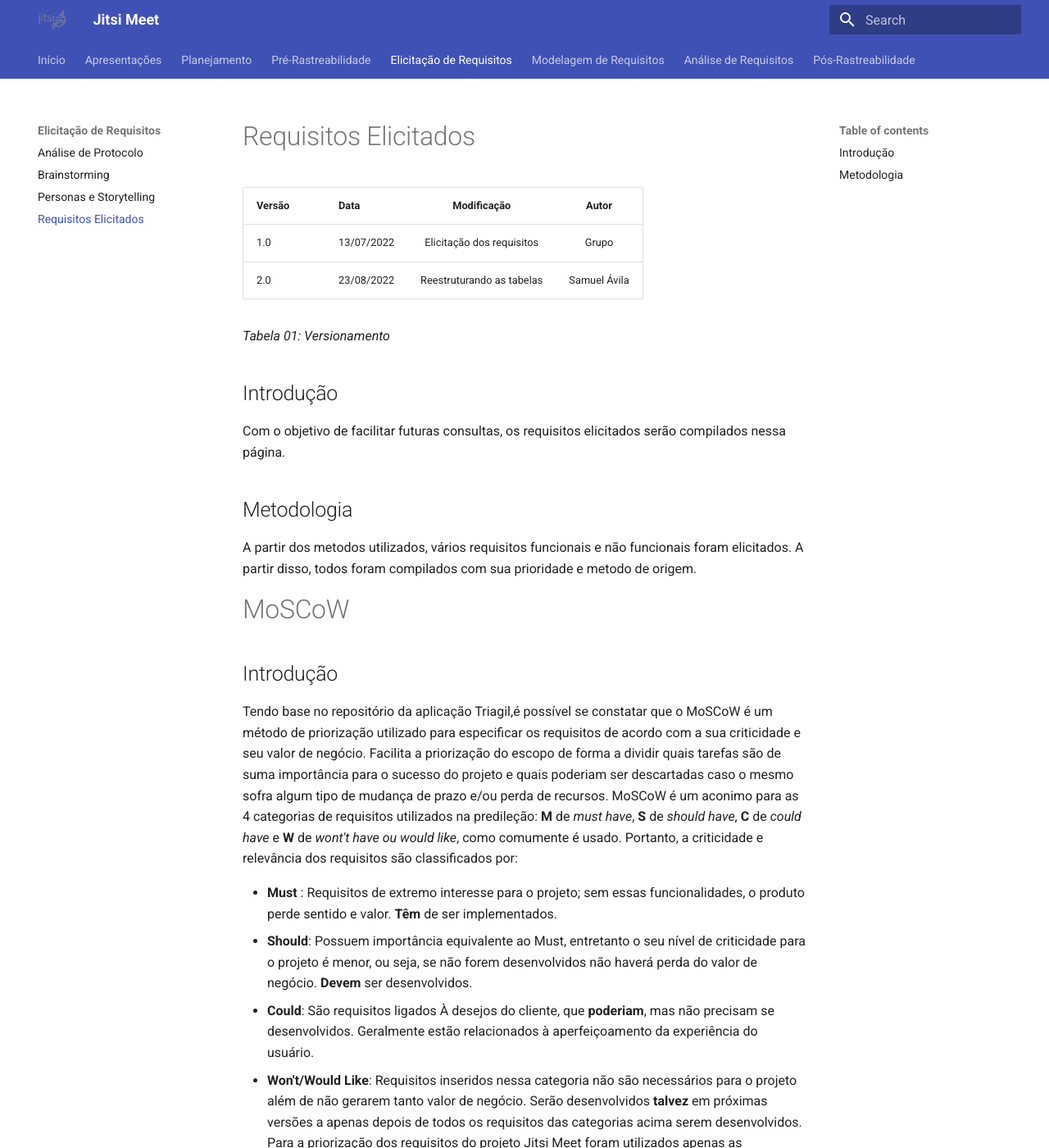
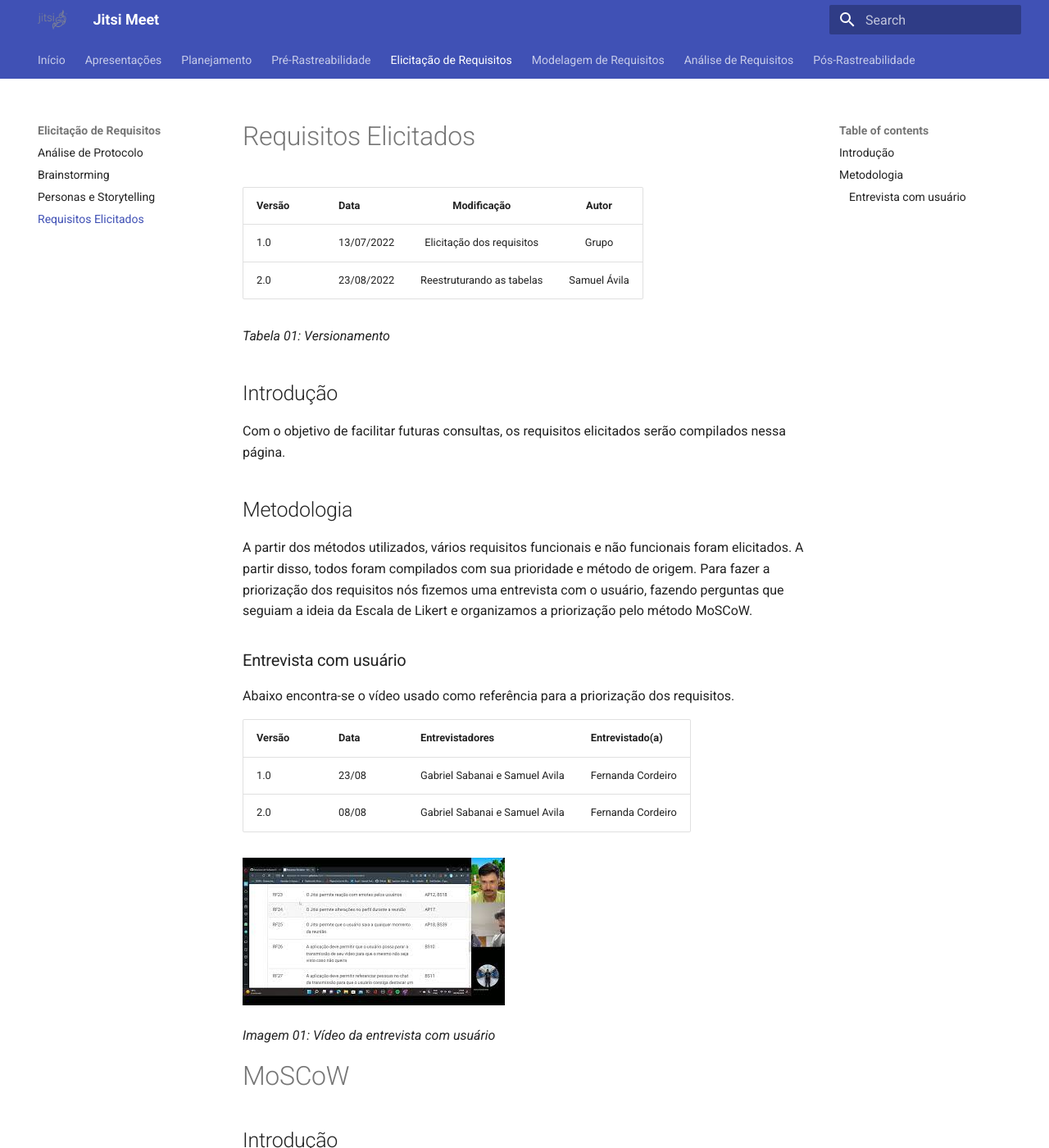
Before and after one commit to gabrielm2q/2022.1-Jitsi-Meet, an MkDocs documentation site: the page built from docs/elicitacao/requisitoselicitados.md, in a window 1280 px wide and 1400 px high. Shown: the whole window at 82% size. Built offline with MkDocs 1.6.1 and Material for MkDocs 9.7.7, drawn with Linux system fonts in a browser that asks for light colours.

Commit message:
adicionar vídeo de entrevista com usuário na priorização

```diff
--- a/docs/elicitacao/requisitoselicitados.md
+++ b/docs/elicitacao/requisitoselicitados.md
@@ -13,7 +13,21 @@ Com o objetivo de facilitar futuras consultas, os requisitos elicitados serão c
 
 ## Metodologia
 
-A partir dos metodos utilizados, vários requisitos funcionais e não funcionais foram elicitados. A partir disso, todos foram compilados com sua prioridade e metodo de origem.
+A partir dos métodos utilizados, vários requisitos funcionais e não funcionais foram elicitados. A partir disso, todos foram compilados com sua prioridade e método de origem. Para fazer a priorização dos requisitos nós fizemos uma entrevista com o usuário, fazendo perguntas que seguiam a ideia da Escala de Likert e organizamos a priorização pelo método MoSCoW.
+
+### Entrevista com usuário
+
+Abaixo encontra-se o vídeo usado como referência para a priorização dos requisitos.
+
+| Versão | Data  | Entrevistadores                | Entrevistado(a)   |
+| ------ | ----- | ------------------------------ | ----------------- |
+| 1.0    | 23/08 | Gabriel Sabanai e Samuel Avila | Fernanda Cordeiro |
+| 2.0    | 08/08 | Gabriel Sabanai e Samuel Avila | Fernanda Cordeiro |
+
+[![Entrevista da Priorização](../assets/elicitacao/priorizacao-thumb.jpg)
+](https://youtu.be/LOdaob7c1Bc)
+
+_Imagem 01: Vídeo da entrevista com usuário_
 
 # MoSCoW
 
```
Also changed, not shown: docs/assets/elicitacao/priorizacao-thumb.jpg (added).
